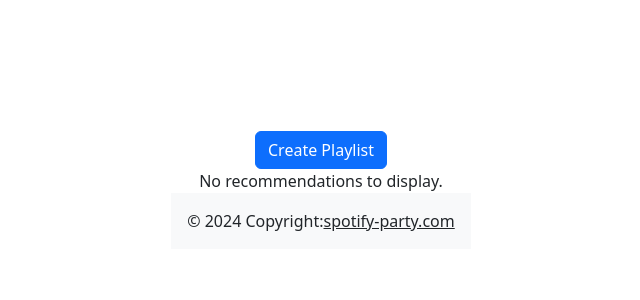
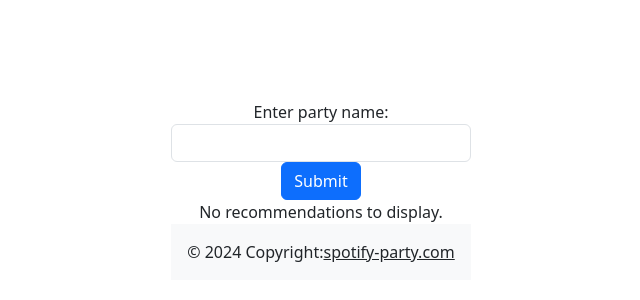
Before and after one commit to jamdlaw/spotify-party, a React (Vite) app in the folder spotify-party/: page /CreatePlaylist in a window 1280 px wide. Shown: the part 210-510 px from the top of the page, without its empty margins (319-959 px from the left). Built offline with nearby package versions, Linux system fonts and the light colour scheme.

Commit message:
changed makrup to be a form and function to handel form submit

```diff
--- a/spotify-party/src/components/CreatePlaylist.jsx
+++ b/spotify-party/src/components/CreatePlaylist.jsx
@@ -5,12 +5,13 @@ import Button from './Button';
 
 const CreatePlaylist = () => {
   const [tracks, setTracks] = useState([]);
-  const [loading, setLoading] = useState(false);
   const [error, setError] = useState('');
+  const [playlistName, setPlaylistName] = useState('');
 
-  const fetchRecommendations = async () => {
-    setLoading(true);
+  const handleSubmit = async (e) => {
+    e.preventDefault();
     setError('');
+
     const access_token = Cookies.get('access_token');
 
     try {
@@ -33,11 +34,19 @@ const CreatePlaylist = () => {
 
   return (
     <>
-    <div>
-      <Button onClick={fetchRecommendations}>Create Playlist</Button>
-      {error && <p>Error: {error}</p>}
+    <form onSubmit={handleSubmit}>
+        <label htmlFor='playlistName'>Enter party name: </label>
+          <input
+            id="playlistName"
+            className="form-control"
+            type="text"
+            value={playlistName}
+            onChange={(e) => setPlaylistName(e.target.value)}
+          />
+
+        <input type="submit" className="btn btn-primary" />
+      </form>
       <CreatePlaylistResults tracks={tracks} />
-    </div>
     </>
   );
 };
```
